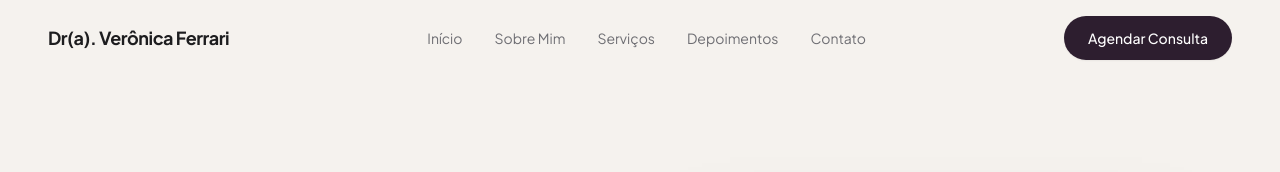
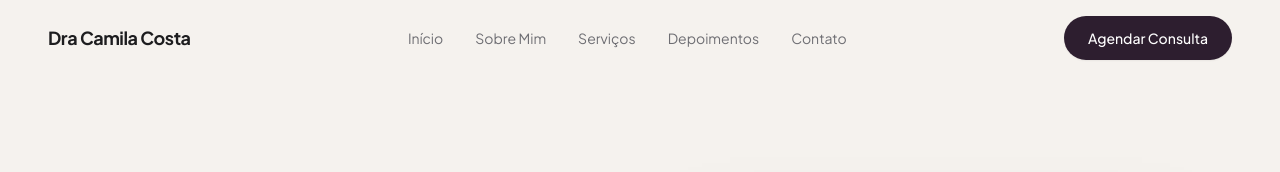
Before and after one commit to muriloand177/appnutri, a plain HTML site: page index.html in a window 1280 px wide. Shown: the top 172 px of the page. Drawn offline with nearby package versions, Linux system fonts and the light colour scheme.

Commit message:
Correcao Nomes

```diff
--- a/index.html
+++ b/index.html
@@ -3,7 +3,7 @@
 <head>
     <meta charset="UTF-8">
     <meta name="viewport" content="width=device-width, initial-scale=1.0">
-    <title>Dr(a). Verônica Ferrari — Nutrologia & Emagrecimento</title>
+    <title>Dra Camila Costa — Nutrologia & Emagrecimento</title>
     <!-- Tailwind CSS CDN -->
     <script src="https://cdn.tailwindcss.com"></script>
     <!-- Google Fonts: Plus Jakarta Sans -->
@@ -40,7 +40,7 @@
     <header id="header" class="fixed inset-x-0 top-0 z-50 transition-all duration-300 bg-transparent">
         <nav class="mx-auto flex max-w-7xl items-center justify-between px-6 py-4 md:px-12">
             <a href="#inicio" class="text-lg font-bold tracking-tight text-[#1d1d1f]">
-                Dr(a). Verônica Ferrari
+                Dra Camila Costa
             </a>
 
             <ul class="hidden items-center gap-8 md:flex">
```
